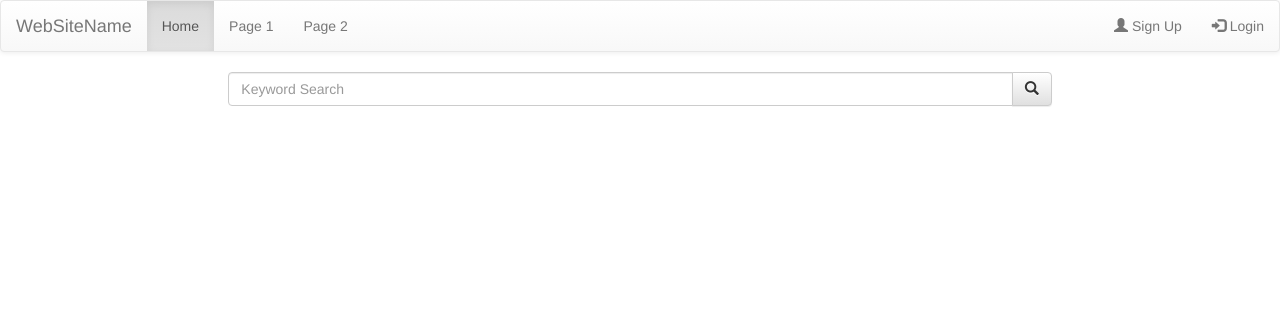
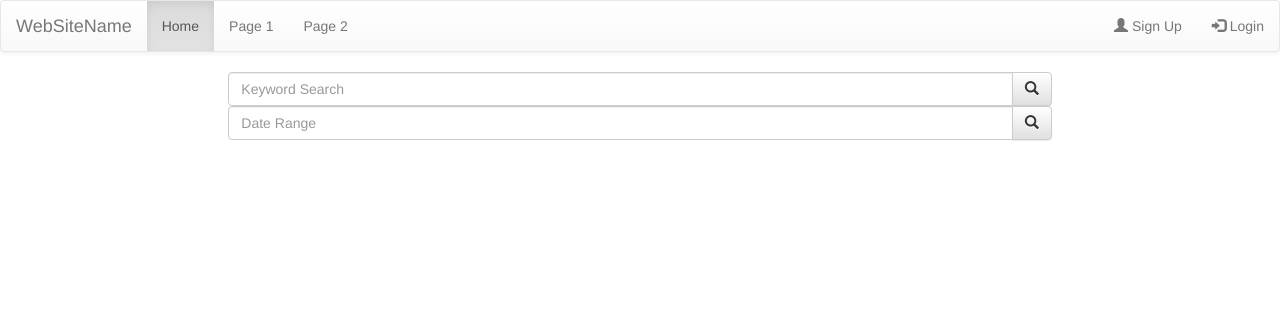
Before and after one commit to katiayx/attend.ing, a Django app: a page that uses efinder_root/efinder_app/templates/efinder_app/index.html in a window 1280 px wide. Shown: the top 312 px of the page. Run offline with Django 3.2, Linux system fonts and the light colour scheme; some libraries are stand-ins or nearby versions.

Commit message:
minor template update

```diff
--- a/efinder_root/efinder_app/templates/efinder_app/index.html
+++ b/efinder_root/efinder_app/templates/efinder_app/index.html
@@ -19,6 +19,14 @@
       				</button>
     			</div>
   			</div>
+  			<div class="input-group">
+    			<input type="text" class="form-control" placeholder="Date Range">
+    			<div class="input-group-btn">
+      				<button class="btn btn-default" type="submit">
+        				<i class="glyphicon glyphicon-search"></i>
+      				</button>
+    			</div>
+  			</div>
 			</form>
      </div>
   </div>
```
